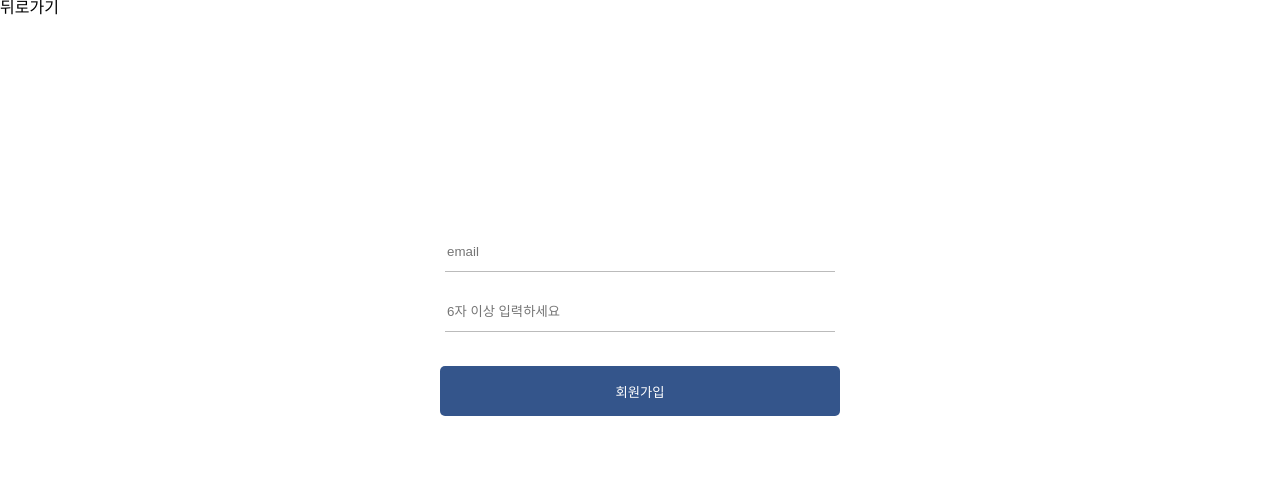
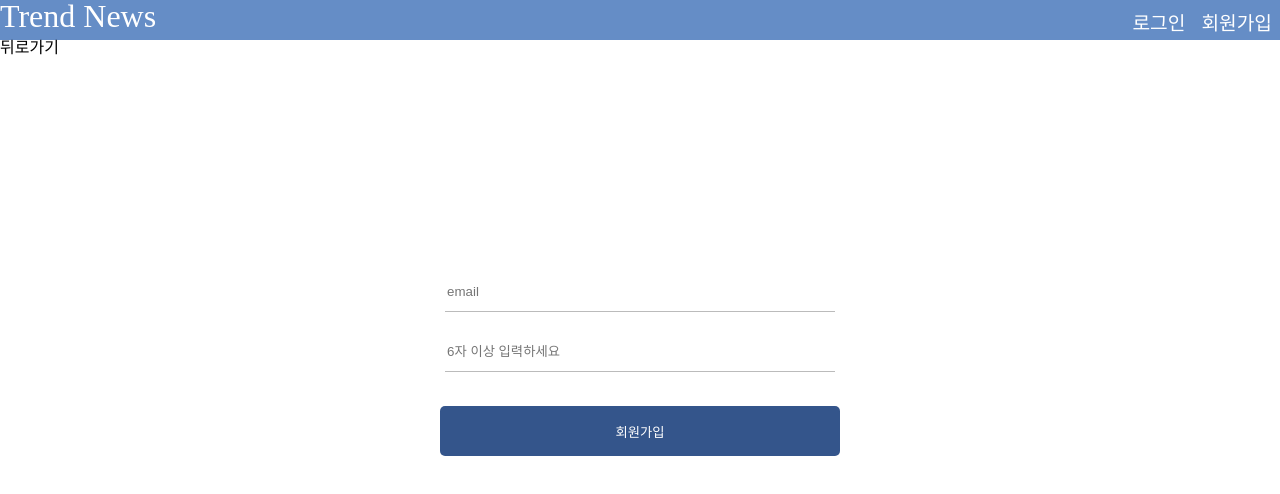
Before and after one commit to makeit80/NewsFeed, a React (Create React App) app: page /signup in a window 1280 px wide. Shown: the top 494 px of the page. Built offline with nearby package versions, Linux system fonts and the light colour scheme; no server answers.

Commit message:
Navbar 컴포넌트 상단 고정 및 스타일링 변경

```diff
--- a/src/App.jsx
+++ b/src/App.jsx
@@ -1,10 +1,16 @@
 import Router from './shared/Router';
 import './reset.css';
+import Navbar from 'components/Navbar';
+import { Outlet } from 'react-router';
+import Home from 'pages/Home';
 
 
 function App() {
   return (
-    <Router />
+    <>
+      <Navbar />
+      <Outlet />
+    </>
   )
 }
 
--- a/src/components/Navbar.jsx
+++ b/src/components/Navbar.jsx
@@ -52,10 +52,18 @@ const Nav = styled.nav`
  display:flex;
  justify-content:space-between;
  background-color: var(--color-bright-blue);
+ color:white;
 
  h1{
   font-size:2rem;
  }
+
+ button{
+  font-size:1.2rem;
+  color:white;
+  padding:0.5rem;
+  background-color: transparent;
+ }
 `;
 
 export default Navbar
--- a/src/components/SignUpForm.jsx
+++ b/src/components/SignUpForm.jsx
@@ -94,7 +94,7 @@ const StyleBtn = styled.button`
   height: 50px;
   margin: 0 auto;
   margin-top: 30px;
-  background-color: #34558b;
+  background-color: var(--color-dark-blue);
   color: #fff;
   border: none;
   border-radius: 5px;
--- a/src/index.js
+++ b/src/index.js
@@ -3,13 +3,15 @@ import ReactDOM from 'react-dom/client';
 import './index.css';
 import App from './App';
 import reportWebVitals from './reportWebVitals';
-import GlobalStyle from 'GlobalStyle';
+import Router from 'shared/Router';
+
 
 const root = ReactDOM.createRoot(document.getElementById('root'));
 root.render(
   <React.StrictMode>
-    <GlobalStyle />
-    <App />
+    <Router>
+      <App />
+    </Router>
   </React.StrictMode>
 );
 
--- a/src/pages/Home.jsx
+++ b/src/pages/Home.jsx
@@ -1,14 +1,12 @@
+import React from 'react'
 import Navbar from 'components/Navbar'
-import React from 'react'
+import { Outlet } from 'react-router'
+
 
 function Home() {
-
-
-
   return (
     <>
-      <Navbar />
-      <div>Dev브랜치입니다!!</div>
+      <p>Home</p>
     </>
   )
 }
--- a/src/shared/Router.js
+++ b/src/shared/Router.js
@@ -1,9 +1,10 @@
 import { BrowserRouter, Route, Routes } from 'react-router-dom';
+import GlobalStyle from 'GlobalStyle';
 import Keyword from '../pages/Keyword';
 import Home from '../pages/Home';
-import Mypage from 'pages/Mypage';
-import GlobalStyle from '../GlobalStyle';
-import Signup from 'pages/SignUp';
+import Mypage from '../pages/Mypage';
+import Signup from '../pages/SignUp';
+import App from '../App';
 
 const Router = () => {
     return (
@@ -11,10 +12,12 @@ const Router = () => {
             <GlobalStyle />
             <BrowserRouter>
                 <Routes>
-          <Route path="/" element={<Home />}></Route>
-          <Route path="keyword/:id" element={<Keyword />}></Route>
-          <Route path="mypage/:id" element={<Mypage />}></Route>
-          <Route path="signup/" element={<Signup />}></Route>
+                    <Route path="/" element={<App />}>
+                        <Route path="" element={<Home />} />
+                        <Route path="keyword/:id" element={<Keyword />} />
+                        <Route path="mypage/:id" element={<Mypage />} />
+                        <Route path="signup/" element={<Signup />} />
+                    </Route>
                 </Routes>
             </BrowserRouter>
         </>
```
Lines whose indentation alone changed are shown as unchanged.
